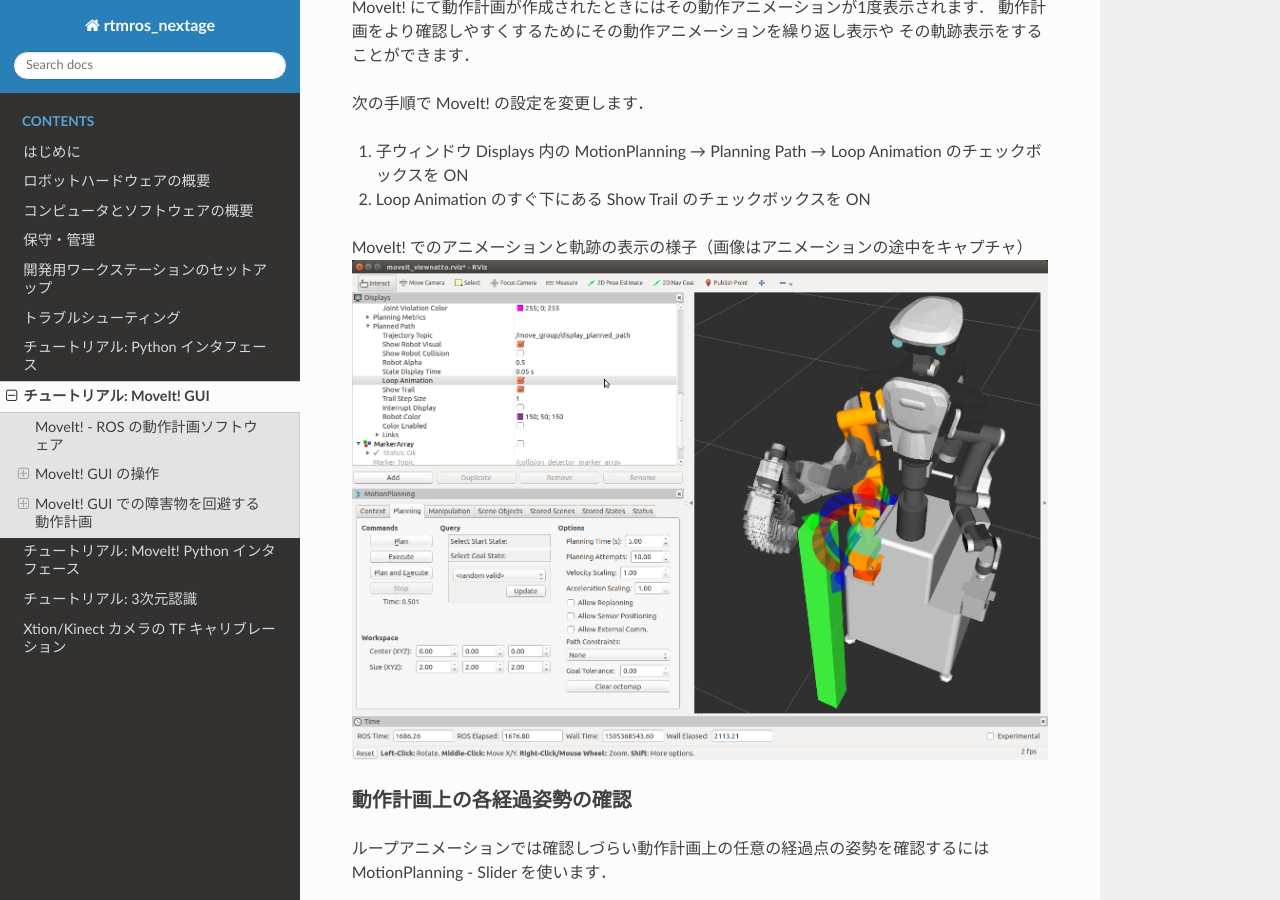
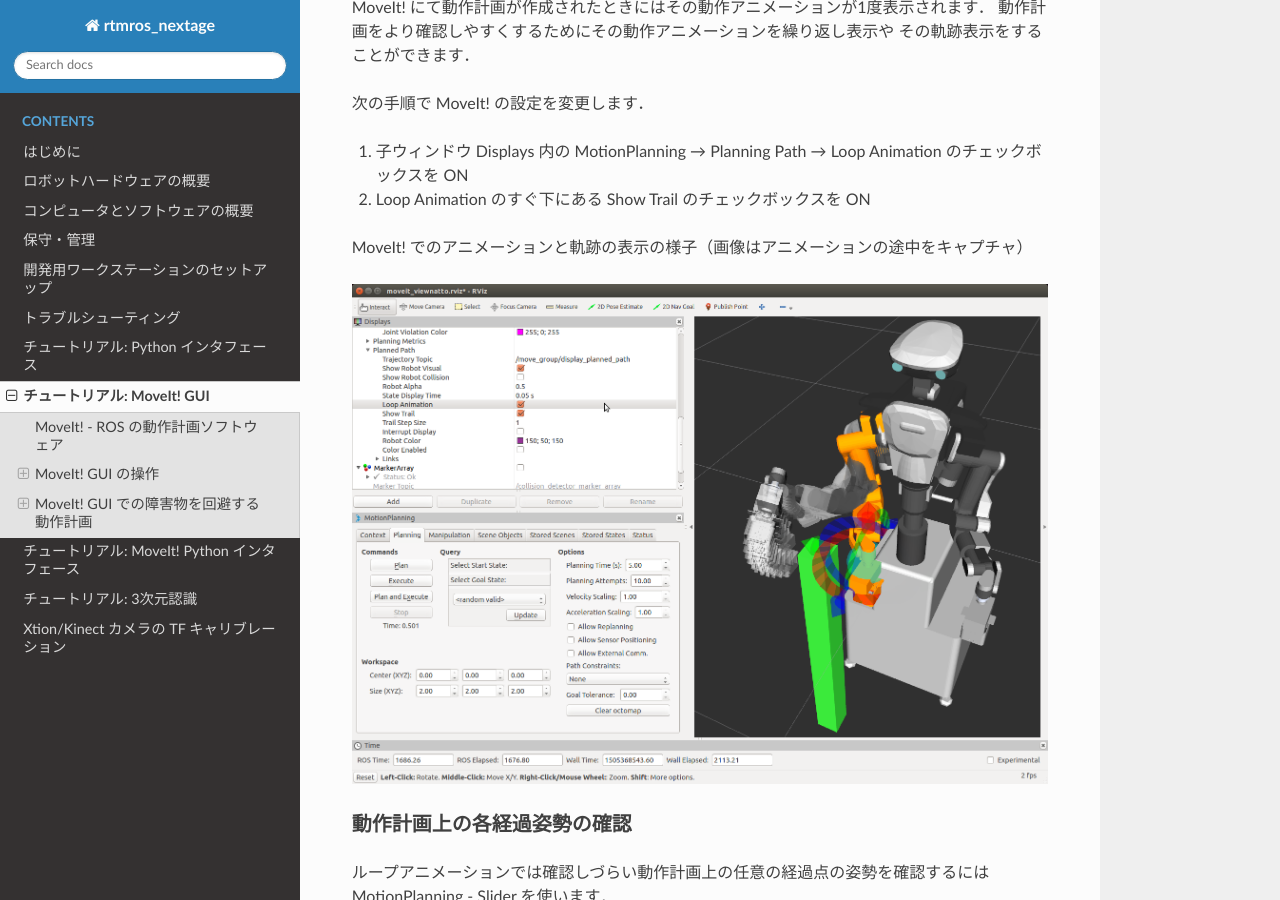
Before and after one commit to tork-a/rtmros_nextage, a Sphinx documentation site: the page built from doc/manual_ja_tutorial_moveit-gui.md, in a window 1280 px wide and 900 px high, scrolled down 1723 px. Built offline with Sphinx 7.4.7 and the Read the Docs theme 2.0.0, drawn with Linux system fonts in a browser that asks for light colours; the version number could not be read and is left out.

Commit message:
fix layout for make latexpdfja

```diff
--- a/doc/conf.py
+++ b/doc/conf.py
@@ -152,7 +152,7 @@
 # Sphinx supports the following languages:
 #   'da', 'de', 'en', 'es', 'fi', 'fr', 'hu', 'it', 'ja'
 #   'nl', 'no', 'pt', 'ro', 'ru', 'sv', 'tr'
-#html_search_language = 'en'
+html_search_language = 'ja'
 
 # A dictionary with options for the search language support, empty by default.
 # Now only 'ja' uses this config value
--- a/doc/manual_ja_tutorial_moveit-gui.md
+++ b/doc/manual_ja_tutorial_moveit-gui.md
@@ -43,6 +43,7 @@
 2. Loop Animation のすぐ下にある Show Trail のチェックボックスを ON
 
 MoveIt! でのアニメーションと軌跡の表示の様子（画像はアニメーションの途中をキャプチャ）
+
 ![MoveIt! - Loop Animaiton / Show Trail](images/nxo_moveit_loop-animation_show-trail_pllar.png)
 
 #### 動作計画上の各経過姿勢の確認
@@ -132,9 +133,11 @@
   - ソースURL:  https://github.com/tork-a/rtmros_nextage/blob/indigo-devel/nextage_moveit_config/models/nxo_pillar.scene
 
 Import From Text<br>
+
 ![MoveIt! - Import From Text](images/nxo_moveit_scene-object_import-from-text.png)
 
 Publish Current Scene<br>
+
 ![MoveIt! - Publish Current Scene](images/nxo_moveit_context_publish-current-scene.png)
 
 シーンファイル nxo_pillar.scene の内容
@@ -168,9 +171,11 @@
 
 
 障害物を回避する動作計画の例
+
 ![MoveIt! Planning with Pillar](images/nxo_moveit-planning_pillar.png)
 
 障害物が無い場合の動作計画の例
+
 ![MoveIt! Planning without Pillar](images/nxo_moveit-planning_no-pillar.png)
 
 
@@ -197,6 +202,7 @@
 MoveIt! で障害物を回避する動作計画を作成できます．
 
 Motion Planning - tsubo.dae
+
 ![MoveIt! tsubo.dae Motion Planning](images/nxo_moveit_plan_show-trail-2_tsubo-dae.png)
 
 
```
Also changed, not shown: doc/manual_ja_reference.md (+2 -0 lines), doc/manual_ja_tutorial_3d-perception.md (+3 -0 lines).
